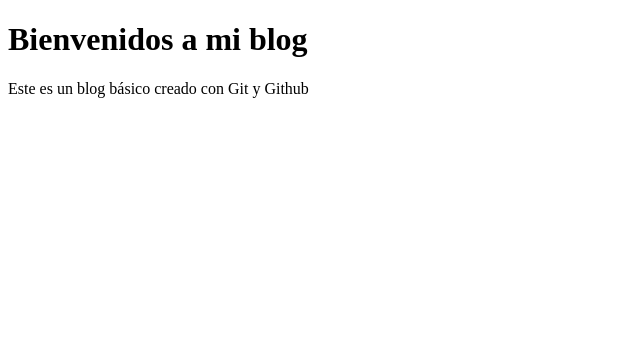
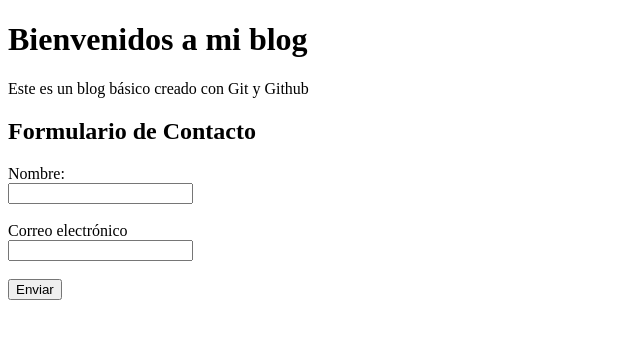
Before and after one commit to rickigad/lab-1, a plain HTML site: page index.html in a window 1280 px wide. Shown: the whole page, without its empty margins (0-640 px from the left). Drawn offline with Linux system fonts and the light colour scheme.

Commit message:
Formulario

```diff
--- a/index.html
+++ b/index.html
@@ -8,5 +8,13 @@
 <body>
     <h1>Bienvenidos a mi blog</h1>
     <p>Este es un blog básico creado con Git y Github</p>
+    <h2>Formulario de Contacto</h2>
+    <form action="/enviar" method="post">
+        <label for="nombre">Nombre:</label><br>
+        <input type="text" id="nombre" name="nombre" required><br><br>
+        <label for="email">Correo electrónico</label><br>
+        <input type="email" id="email" name="email" required><br><br>
+        <input type="submit" value="Enviar">
+    </form>
 </body>
 </html>
```
